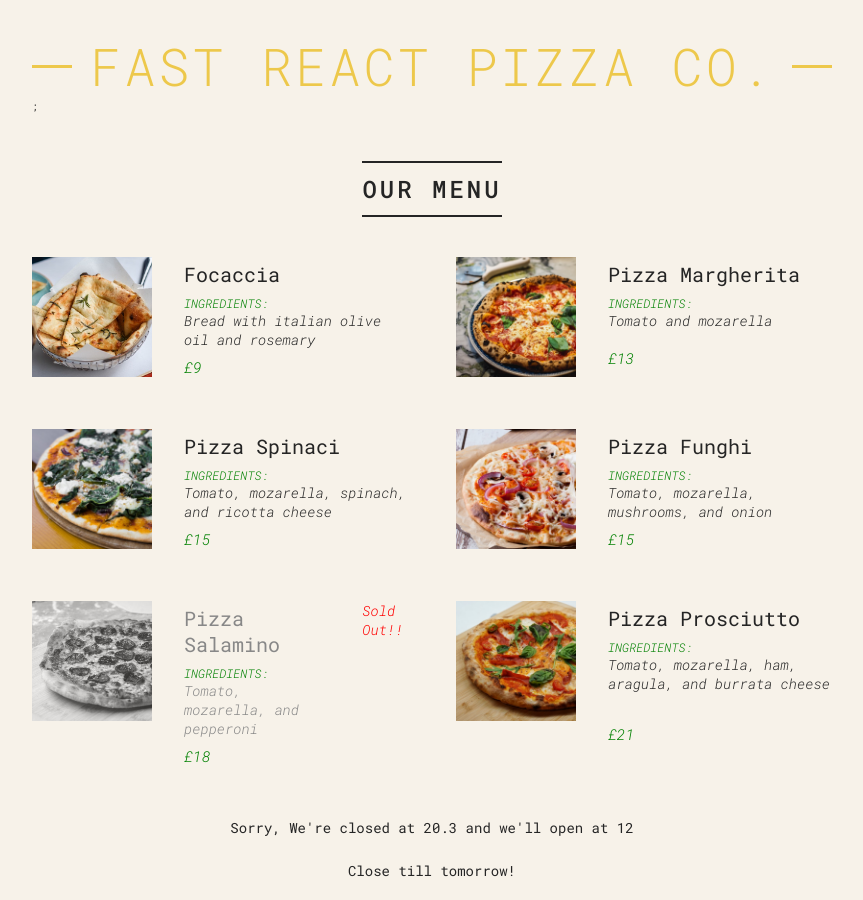
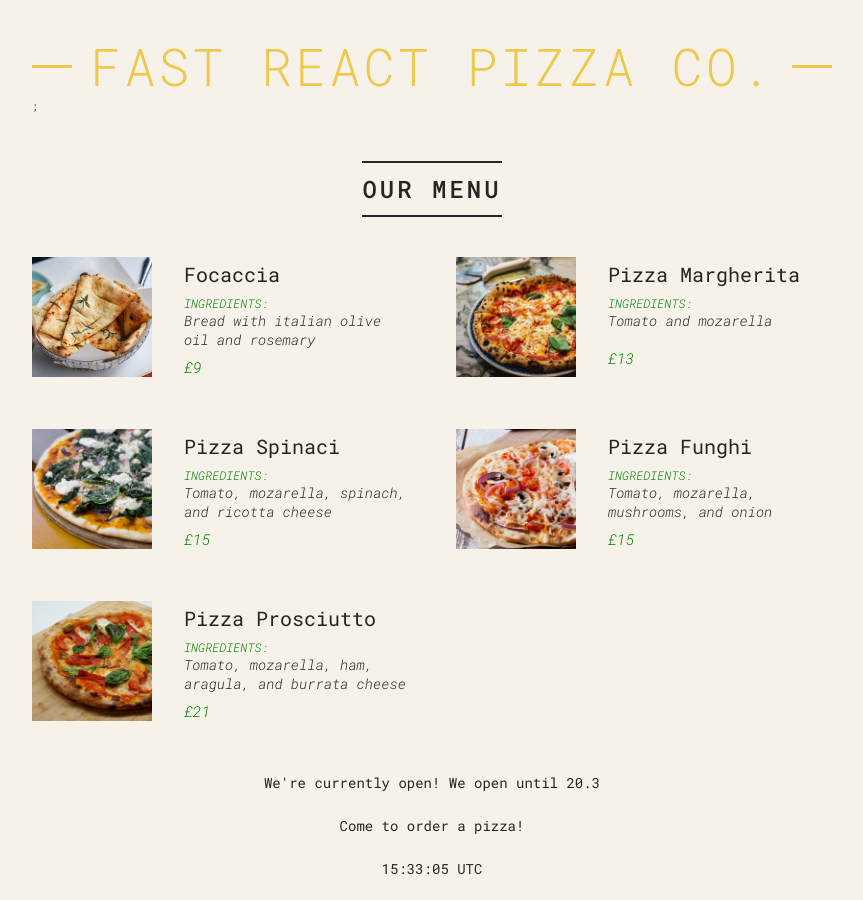
Before and after one commit to IsabelTizon/pizzaMenuVite, a React (Vite) app: page / in a window 1280 px wide. Shown: the top 900 px of the page, without its empty margins (208-1071 px from the left). Built offline with nearby package versions, Linux system fonts and the light colour scheme.

Commit message:
Conditional Rendering with multiples returns
if (soldOut) return null;

return (
		<>

```diff
--- a/src/main.jsx
+++ b/src/main.jsx
@@ -25,6 +25,7 @@ function Header() {
 function Menu() {
 	// const updatedPizzaData = [];
 	const numPizzas = updatedPizzaData.length;
+
 	return (
 		<main className="menu">
 			<h2>Our Menu</h2>
@@ -42,10 +43,10 @@ function Menu() {
 }
 function Footer() {
 	const hour = new Date().getHours();
-	const openHour = 12.0;
+	const openHour = 8.0;
 	const closeHour = 20.3;
 	console.log(hour);
-	const isOpen = closeHour <= openHour;
+	const isOpen = hour <= closeHour && hour >= openHour;
 	console.log(isOpen);
 
 	return (
@@ -94,6 +95,11 @@ const Pizza = ({
 		/* Internal css for the price */
 	}
 	const priceStyle = { color: "green", fontSize: "1.5rem" };
+	{
+		/* Conditional Rendering with multiples returns */
+	}
+	if (soldOut) return null;
+
 	return (
 		<>
 			<div className={`pizza ${soldOut ? "sold-out" : ""}`}>
```
